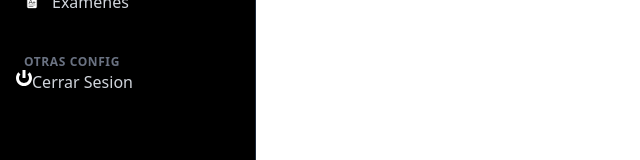
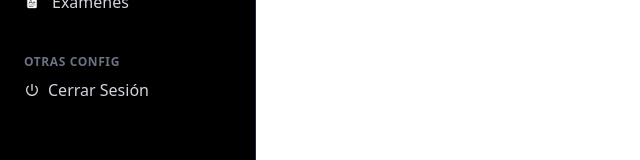
Before and after one commit to JoseVidal1/DOJANKWON_PROY, a React (Vite) app: page / in a window 1280 px wide. Shown: the part 290-450 px from the top of the page, without its empty margins (0-640 px from the left). Built offline with nearby package versions, Linux system fonts and the light colour scheme.

Commit message:
agregacion de hover

```diff
--- a/src/Components/sidebar.jsx
+++ b/src/Components/sidebar.jsx
@@ -1,17 +1,52 @@
 import React from 'react';
-import imagen from  '../assets/react.svg'
-import home from '../assets/icons/home-icon.svg'
-import user_icon from '../assets/icons/user-icon.svg'
-import reports_icon from '../assets/icons/reports-icon.svg'
-import product_icon from '../assets/icons/product-icon.svg'
-import examen_icon from '../assets/icons/examen-icon.svg'
-import power_icon from '../assets/icons/power-icon.svg'
+import imagen from '../assets/react.svg';
+import home from '../assets/icons/home-icon.svg';
+import user_icon from '../assets/icons/user-icon.svg';
+import reports_icon from '../assets/icons/reports-icon.svg';
+import product_icon from '../assets/icons/product-icon.svg';
+import examen_icon from '../assets/icons/examen-icon.svg';
 import Opcion from './Opcion.jsx';
+
 const Sidebar = () => {
+{/*const [isOpen, setIsOpen] = useState(false);*/}
+
   return (
+    <>
+
+      {/* Botón Hamburguesa
+      <button
+        className="lg:hidden fixed top-4 left-4 z-50 bg-black p-2 rounded-md"
+        onClick={() => setIsOpen(!isOpen)}
+      >
+        <svg
+          className="w-6 h-6 text-white"
+          fill="none"
+          stroke="currentColor"
+          viewBox="0 0 24 24"
+          xmlns="http://www.w3.org/2000/svg"
+        >
+          {isOpen ? (
+            <path
+              strokeLinecap="round"
+              strokeLinejoin="round"
+              strokeWidth={2}
+              d="M6 18L18 6M6 6l12 12"
+            />
+          ) : (
+            <path
+              strokeLinecap="round"
+              strokeLinejoin="round"
+              strokeWidth={2}
+              d="M4 6h16M4 12h16M4 18h16"
+            />
+          )}
+        </svg>
+      </button>
+      */}
+
+
     <aside className="flex flex-col justify-between h-screen bg-black border-r border-gray-800 w-64 text-gray-300 fixed inset-y-0 left-0">
-       <div>
-
+      <div>
         {/*Perfil*/}
         <div className="p-4 mb-4 flex items-center">
           <img
@@ -20,41 +55,50 @@ const Sidebar = () => {
             className="w-12 h-12 rounded-full mr-3"
           />
           <div className="flex flex-col">
-            <div className="text-white-400 font-medium hover:text-blue-300 cursor-pointer transition-colors">Alvaro V.</div>
+            <div className="text-white-400 font-medium hover:text-blue-300 cursor-pointer transition-colors">
+              Alvaro V.
+            </div>
             <div className="text-sm text-gray-400">Administrator</div>
           </div>
         </div>
 
         {/* Main*/}
         <nav className="px-2 space-y-1">
-          <Opcion icon={home} title="Inicio"/>
-          <Opcion icon={user_icon} title="Usuarios"/>
-          <Opcion icon={reports_icon} title="Reportes"/>
-          <Opcion icon={product_icon} title="Productos"/>
-          <Opcion icon={examen_icon} title="Examenes"/>
+          <Opcion icon={home} title="Inicio" />
+          <Opcion icon={user_icon} title="Usuarios" />
+          <Opcion icon={reports_icon} title="Reportes" />
+          <Opcion icon={product_icon} title="Productos" />
+          <Opcion icon={examen_icon} title="Examenes" />
         </nav>
 
         <div className="mt-8 px-4">
           <h3 className="text-xs font-semibold text-gray-500 uppercase tracking-wider px-2">
             OTRAS CONFIG
           </h3>
-          <button className='hover:text-red-600 flex'>
-          <img src={power_icon} className="w-4 hover:fill-red-500" />
-
-            Cerrar Sesion
+          <button className="flex items-center space-x-2 px-2 py-2 rounded-md transition-colors duration-200 hover:bg-transparent group">
+            <svg
+              className="w-4 h-4 text-gray-300 group-hover:text-red-500 transition-colors duration-200"
+              fill="currentColor"
+              viewBox="0 0 24 24"
+              xmlns="http://www.w3.org/2000/svg"
+            >
+              <path d="M13 3h-2v10h2V3zm4.83 2.17l-1.42 1.42C17.99 7.86 19 9.81 19 12c0 3.87-3.13 7-7 7s-7-3.13-7-7c0-2.19 1.01-4.14 2.58-5.42L6.17 5.17C4.23 6.82 3 9.26 3 12c0 4.97 4.03 9 9 9s9-4.03 9-9c0-2.74-1.23-5.18-3.17-6.83z"/>
+            </svg>
+            <span className="group-hover:text-red-500 transition-colors duration-200">
+              Cerrar Sesión
+            </span>
           </button>
         </div>
       </div>
 
       <div className="p-4 space-y-2">
-
         <div className="bg-gray-900 bg-opacity-30 p-3 rounded text-sm">
           <div className="text-gray-300">03/04/2025</div>
           <div className="text-gray-500">Cesar, Colombia</div>
         </div>
-
       </div>
     </aside>
+    </>
   );
 };
 
```
